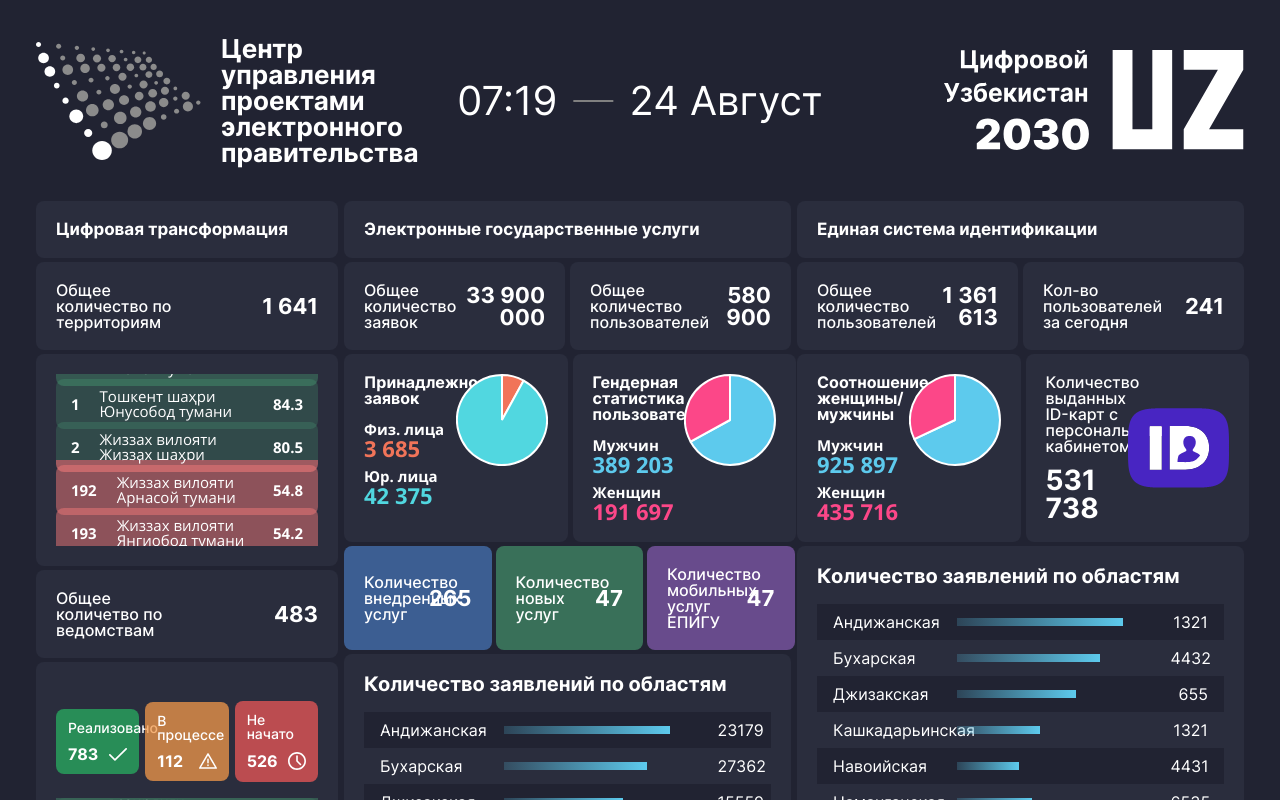
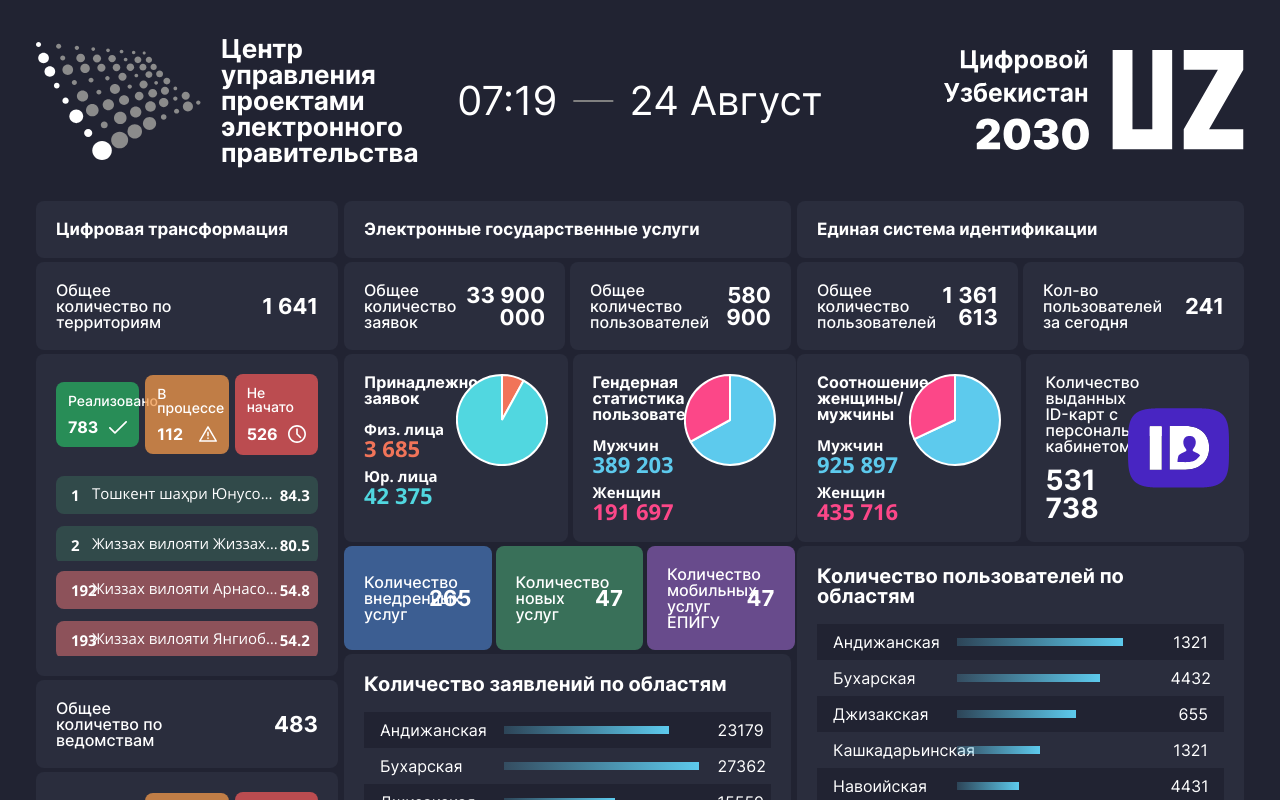
Before and after one commit to Rasul1996/testDashboard, a Vue app: page / in a window 1280 px wide. Shown: the top 800 px of the page. Built offline with nearby package versions, Linux system fonts and the light colour scheme.

Commit message:
minor update

```diff
--- a/src/Second.vue
+++ b/src/Second.vue
@@ -9,7 +9,7 @@
     </div>
 
     <div class="mt-1">
-      <DataTable :items="items" />
+      <DataTable :items="items" :title="$t('numberStatementsRegion')" />
     </div>
 
     <div class="box" style="margin-top: 35px">
@@ -85,31 +85,31 @@
           id: 1,
           key: this.$i18n.t("andijan"),
           value: 23179,
-          percent: 78,
+          percent: (23179 / 30_000) * 100,
         },
         {
           id: 2,
           key: this.$i18n.t("bukhara"),
           value: 27362,
-          percent: 67,
+          percent: (27362 / 30_000) * 100,
         },
         {
           id: 3,
           key: this.$i18n.t("jizzakh"),
           value: 15559,
-          percent: 56,
+          percent: (15559 / 30_000) * 100,
         },
         {
           id: 4,
           key: this.$i18n.t("kashkadarya"),
           value: 23530,
-          percent: 39,
+          percent: (23530 / 30_000) * 100,
         },
         {
           id: 5,
           key: this.$i18n.t("navoiy"),
           value: 11943,
-          percent: 29,
+          percent: (11943 / 30_000) * 100,
         },
         // {
         //   id: 6,
--- a/src/Third.vue
+++ b/src/Third.vue
@@ -8,7 +8,7 @@
       <IdentificationSystem />
     </div>
     <div class="mt-1">
-      <DataTable :items="items" />
+      <DataTable :items="items" :title="$t('countByRegion')" />
     </div>
     <div style="margin-top: 35px">
       <IntegrationPlatform />
--- a/src/components/DataTable.vue
+++ b/src/components/DataTable.vue
@@ -1,7 +1,7 @@
 <template>
   <div class="box">
     <div class="box-title" style="font-size: 20px">
-      {{ $t("numberStatementsRegion") }}
+      {{ title }}
     </div>
     <ul class="data-table">
       <li class="data-item" v-for="item of items" :key="item.id">
@@ -26,6 +26,10 @@
       type: Array,
       required: true,
     },
+    title: {
+      type: String,
+      required: true,
+    }
   },
 };
 </script>
--- a/src/components/DigitalTransforms/ByDepartments.vue
+++ b/src/components/DigitalTransforms/ByDepartments.vue
@@ -1,6 +1,6 @@
 <template>
   <div class="box">
-    <div class="info-cards" style="margin-top: 1.2em">
+    <div class="info-cards">
       <InfoCard
         class="single-card"
         :title="$t('implemented')"
@@ -36,7 +36,7 @@
         </div>
       </div>
     </div>
-    <div class="swiper target4">
+    <div class="swiper target4" style="margin-top: 10px">
       <div class="swiper-wrapper">
         <div class="swiper-slide" v-for="item of danger" :key="item.id">
           <SubInfoCard
@@ -81,6 +81,7 @@
       // eslint-disable-next-line no-unused-vars
       const swiper = new Swiper(".target3", {
         slidesPerView: 2,
+        spaceBetween: 10,
         slidesPerGroup: 2,
         // Optional parameters
         direction: "vertical",
@@ -112,6 +113,7 @@
       const swiper = new Swiper(".target4", {
         slidesPerView: 2,
         slidesPerGroup: 2,
+        spaceBetween: 10,
         // Optional parameters
         direction: "vertical",
         loop: true,
@@ -143,7 +145,7 @@
 
 <style scoped>
 .swiper {
-  height: 86px;
+  height: 90px;
 }
 </style>
 
--- a/src/components/DigitalTransforms/ByRegions.vue
+++ b/src/components/DigitalTransforms/ByRegions.vue
@@ -1,6 +1,6 @@
 <template>
   <div class="box">
-    <div class="info-cards" v-if="false">
+    <div class="info-cards">
       <InfoCard
         class="single-card"
         :title="$t('implemented')"
@@ -23,7 +23,7 @@
         color="rgba(235, 87, 87, 0.75)"
       />
     </div>
-    <div class="sub-info-cards">
+    <div class="sub-info-cards" style="margin-top: 1em">
       <div class="swiper target1">
         <div class="swiper-wrapper">
           <div class="swiper-slide" v-for="item of activeItems" :key="item.id">
@@ -39,7 +39,7 @@
           </div>
         </div>
       </div>
-      <div class="swiper target2">
+      <div class="swiper target2" style="margin-top: 5px">
         <div class="swiper-wrapper">
           <div class="swiper-slide" v-for="item of dangerItems" :key="item.id">
             <SubInfoCard
@@ -91,6 +91,7 @@
         slidesPerView: 2,
         direction: "vertical",
         slidesPerGroup: 2,
+        spaceBetween: 10,
         loop: true,
         autoplay: {
           delay: 6500,
@@ -114,6 +115,7 @@
         slidesPerView: 2,
         direction: "vertical",
         slidesPerGroup: 2,
+        spaceBetween: 10,
         loop: true,
         autoplay: {
           delay: 6500,
@@ -137,7 +139,7 @@
 
 <style scoped>
 .swiper {
-  height: 86px;
+  height: 90px;
 }
 </style>
 
--- a/src/components/SubInfoCard.vue
+++ b/src/components/SubInfoCard.vue
@@ -3,11 +3,17 @@
     class="sub-info-card flex justify-between align-center"
     :style="`background-color: ${color}`"
   >
-    <div class="lhs flex align-center">
-      <span class="sub-index ff-open-sans-bold">{{ index }}</span>
-      <span class="sub-title ff-open-sans">{{ title }}</span>
+    <div class="lhs flex align-center" style="width: 90%">
+      <div class="sub-index ff-open-sans-bold" style="width: 10%">
+        {{ index }}
+      </div>
+      <div class="sub-title ff-open-sans" style="width: 90%" :title="title">
+        {{ title }}
+      </div>
     </div>
-    <span class="sub-info ff-open-sans-bold">{{ $formatNumber(info) }}</span>
+    <div class="sub-info ff-open-sans-bold" style="width: 10%">
+      {{ $formatNumber(info) }}
+    </div>
   </div>
 </template>
 
@@ -40,12 +46,12 @@
   padding: 10px 15px;
   border-radius: 8px;
 
-  // .sub-title {
-  //   text-overflow: ellipsis;
-  //   overflow: hidden;
-  //   height: 1.2em;
-  //   white-space: nowrap;
-  // }
+  .sub-title {
+    text-overflow: ellipsis;
+    overflow: hidden;
+    height: 1.2em;
+    white-space: nowrap;
+  }
 
   .lhs {
     span:last-child {
--- a/src/lang/ru.json
+++ b/src/lang/ru.json
@@ -62,5 +62,7 @@
     "tashkent": "Ташкент",
     "fergana": "Ферганская",
     "khorezm": "Хорезмская",
-    "Karak": "Республика Каракалпакстан"
+    "Karak": "Республика Каракалпакстан",
+
+    "countByRegion": "Количество пользователей по областям"
 }
```
